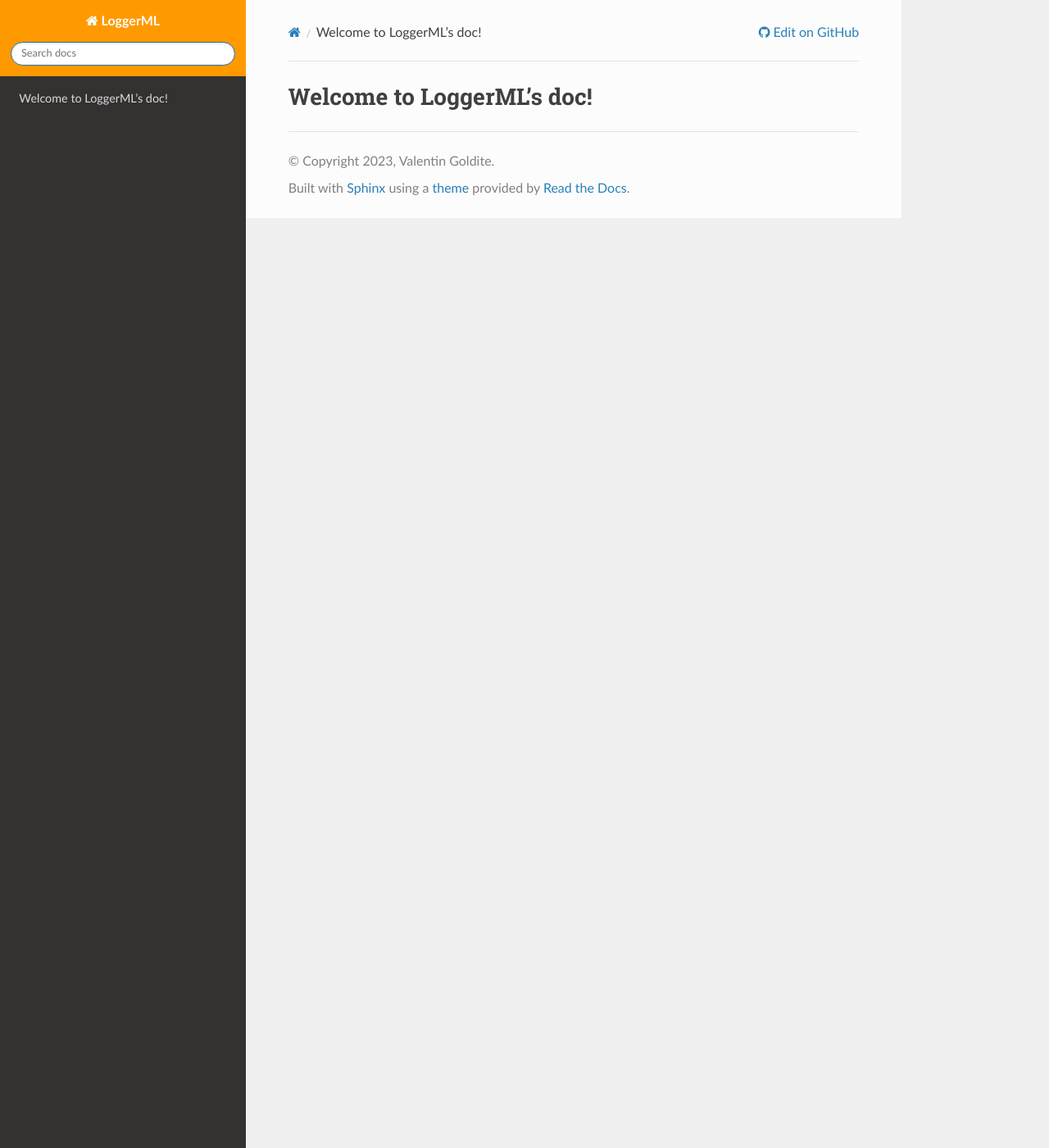
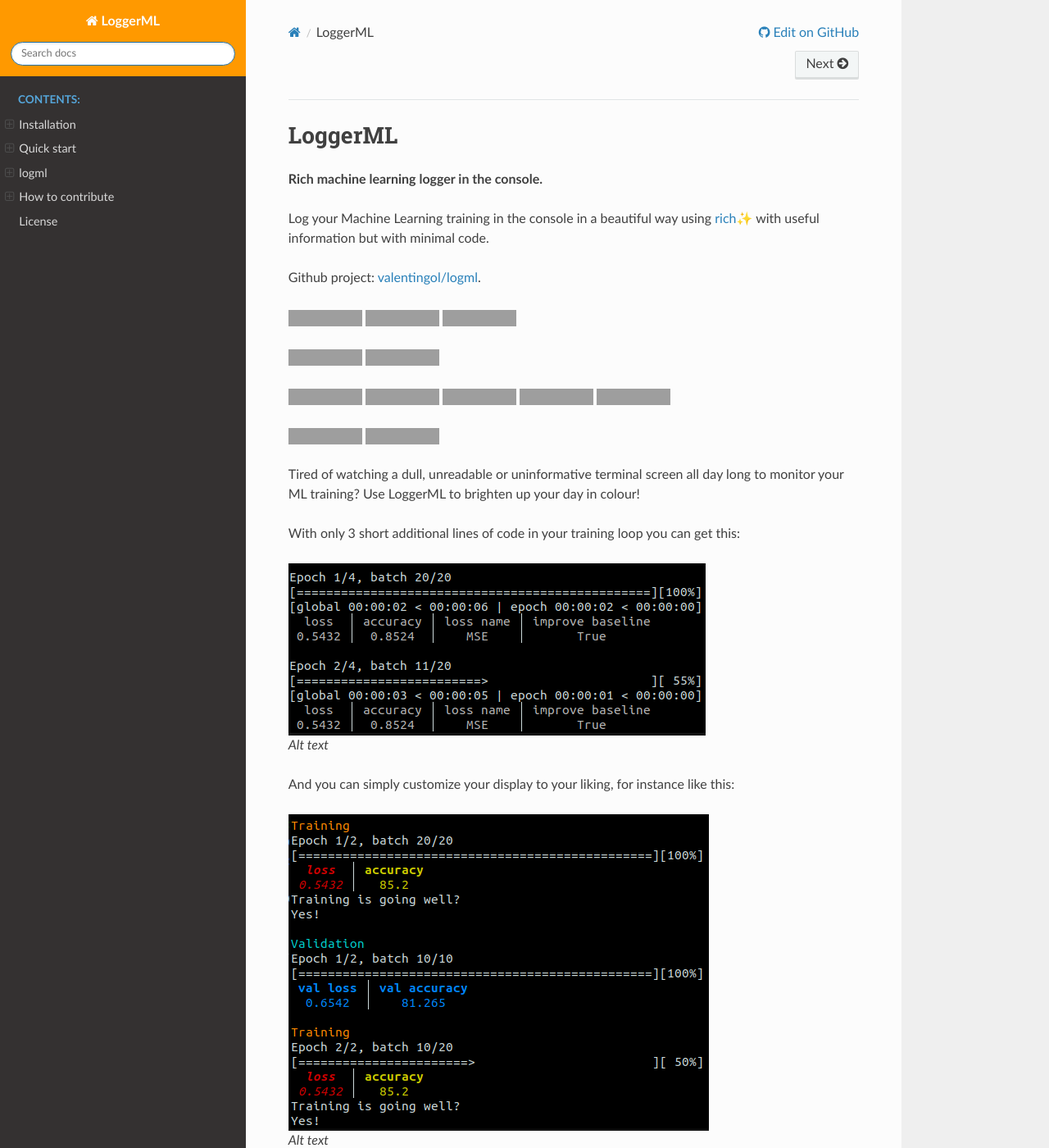
Before and after one commit to valentingol/logml, a Sphinx documentation site: the page built from docs/index.rst, in a window 1280 px wide and 1400 px high. Shown: the whole window at 82% size. Built offline with Sphinx 7.4.7 and the Read the Docs theme 2.0.0, drawn with Linux system fonts in a browser that asks for light colours; the version number could not be read and is left out; some of the changed text lies outside the part shown; grey boxes are pictures that could not be loaded.

Commit message:
📝 Cure the doc

```diff
--- a/docs/index.rst
+++ b/docs/index.rst
@@ -3,14 +3,79 @@
    You can adapt this file completely to your liking, but it should at least
    contain the root `toctree` directive.
 
-Welcome to LoggerML's doc!
-==========================
+LoggerML
+========
+
+**Rich machine learning logger in the console.**
+
+Log your Machine Learning training in the console in a beautiful way
+using `rich <https://github.com/Textualize/rich>`__\ ✨ with useful
+information but with minimal code.
+
+Github project:
+`valentingol/logml <https://github.com/valentingol/logml>`__.
+
+|PyPI version| |PythonVersion| |License|
+
+|Ruff_logo| |Black_logo|
+
+|Ruff| |Flake8| |Pydocstyle| |MyPy| |PyLint|
+
+|Tests| |Coverage|
+
+Tired of watching a dull, unreadable or uninformative terminal screen
+all day long to monitor your ML training? Use LoggerML to brighten up
+your day in colour!
+
+With only 3 short additional lines of code in your training loop you can
+get this:
+
+.. figure:: _static/base.png
+   :alt: Alt text
+
+   Alt text
+
+And you can simply customize your display to your liking, for instance
+like this:
+
+.. figure:: _static/advanced.png
+   :alt: Alt text
+
+   Alt text
+
+The logger provides also the possibility to average the logged values
+over an epoch or a full training.
+
+.. |PyPI version| image:: https://badge.fury.io/py/loggerml.svg
+   :target: https://badge.fury.io/py/loggerml
+.. |PythonVersion| image:: https://img.shields.io/badge/python-3.7%20%7E%203.11-informational
+.. |License| image:: https://img.shields.io/github/license/valentingol/logml?color=999
+   :target: https://stringfixer.com/fr/MIT_license
+.. |Ruff_logo| image:: https://img.shields.io/endpoint?url=https://raw.githubusercontent.com/charliermarsh/ruff/main/assets/badge/v1.json
+   :target: https://github.com/charliermarsh/ruff
+.. |Black_logo| image:: https://img.shields.io/badge/code%20style-black-000000.svg
+   :target: https://github.com/psf/black
+.. |Ruff| image:: https://github.com/valentingol/logml/actions/workflows/ruff.yaml/badge.svg
+   :target: https://github.com/valentingol/logml/actions/workflows/ruff.yaml
+.. |Flake8| image:: https://github.com/valentingol/logml/actions/workflows/flake.yaml/badge.svg
+   :target: https://github.com/valentingol/logml/actions/workflows/flake.yaml
+.. |Pydocstyle| image:: https://github.com/valentingol/logml/actions/workflows/pydocstyle.yaml/badge.svg
+   :target: https://github.com/valentingol/logml/actions/workflows/pydocstyle.yaml
+.. |MyPy| image:: https://github.com/valentingol/logml/actions/workflows/mypy.yaml/badge.svg
+   :target: https://github.com/valentingol/logml/actions/workflows/mypy.yaml
+.. |PyLint| image:: https://img.shields.io/endpoint?url=https://gist.githubusercontent.com/valentingol/451f91cece4478ebc81377e27e432f8b/raw/logml_pylint.json
+   :target: https://github.com/valentingol/logml/actions/workflows/pylint.yaml
+.. |Tests| image:: https://github.com/valentingol/logml/actions/workflows/tests.yaml/badge.svg
+   :target: https://github.com/valentingol/logml/actions/workflows/tests.yaml
+.. |Coverage| image:: https://img.shields.io/endpoint?url=https://gist.githubusercontent.com/valentingol/451f91cece4478ebc81377e27e432f8b/raw/logml_tests.json
+   :target: https://github.com/valentingol/logml/actions/workflows/tests.yaml
 
 .. toctree::
-   :maxdepth: 2
+   :maxdepth: 4
    :caption: Contents:
-   README.rst
-   installation.md
-   quickstart.md
-   core
-   license.md
+
+   installation
+   quickstart
+   logml
+   contribute
+   license
```
Also changed, not shown: docs/README.rst (deleted, +0 -202 lines), docs/contribute.md (added, +31 -0 lines), docs/core.rst (deleted, +0 -29 lines), docs/installation.md (+2 -12 lines), docs/logml.rst (added, +18 -0 lines), docs/modules.rst (added, +7 -0 lines), docs/quickstart.md (+52 -43 lines).
